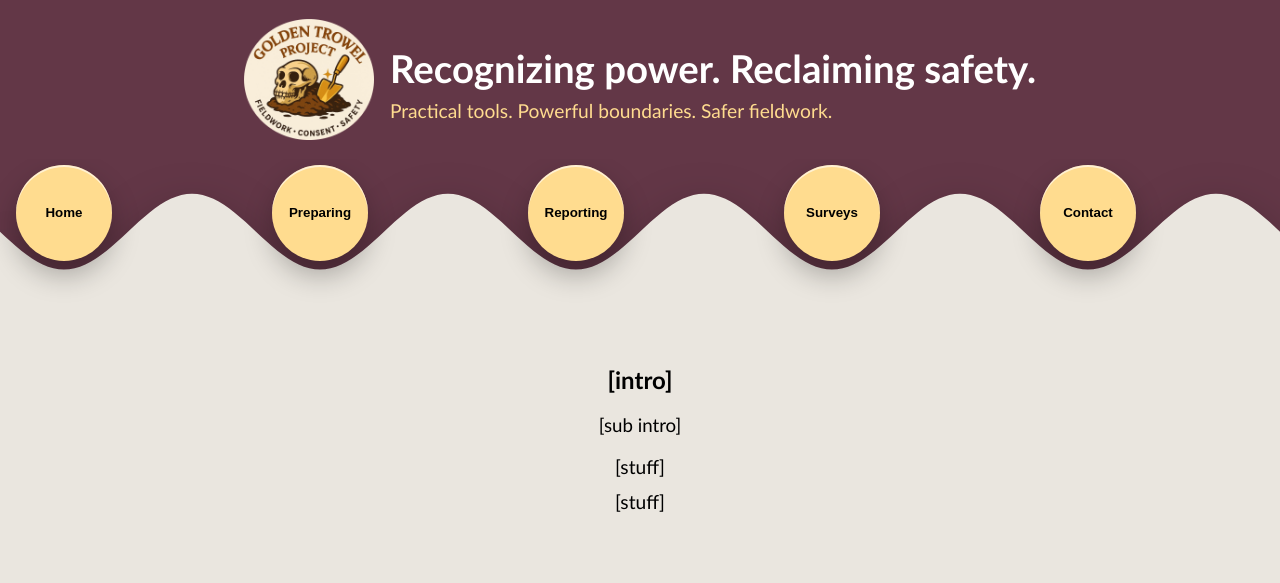
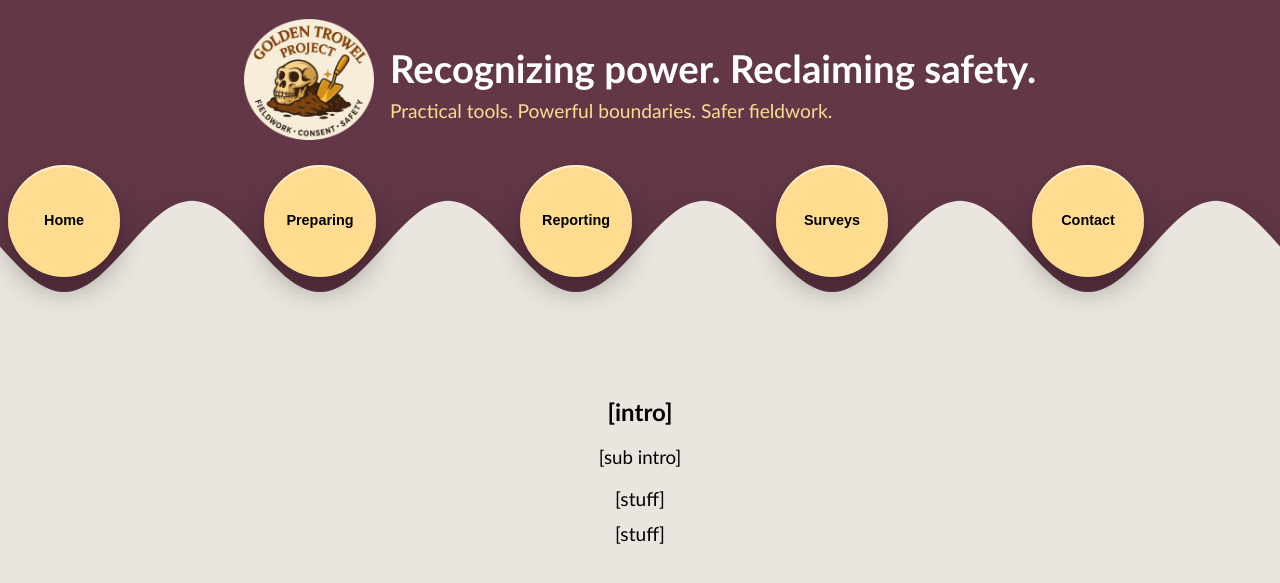
Before and after one commit to AnthroSafetyWarrior/GoldenTrowelProject, a Jekyll site: the page built from _pages/contact.html, in a window 1280 px wide. Shown: the top 583 px of the page. Built offline with Jekyll 4.4.1, drawn with Linux system fonts in a browser that asks for light colours.

Commit message:
updating name

```diff
--- a/_layouts/default.html
+++ b/_layouts/default.html
@@ -13,7 +13,7 @@
     body { font-family: Calibri, sans-serif; background:#eae6df; margin:0; }
     img, svg, video { max-width:100%; height:auto; display:block; }
     h1{ font-size:clamp(1.8rem,5.5vw,2.4rem); margin:.2em 0; }
-    p { font-size:clamp(1rem,2.8vw,1.2rem);  margin:.6em 0; }
+    p { font-size:clamp(1rem,2.8vw,1.2rem); margin:.6em 0; }
     main{ width:min(100%,1100px); margin-inline:auto; padding:clamp(16px,4vw,28px); text-align:center; }
 
     /* ---------- Header ---------- */
@@ -29,16 +29,16 @@
     .header-text{ text-align:left; }
     .header-text p{ margin:.3em 0 0; color:#ffdc8f; }
 
-    /* ---------- Wave + Circle Nav (scrollable at all sizes) ---------- */
+    /* ---------- Wave + Circles (the only nav) ---------- */
     .wave-nav{
       position:relative; background:#633747;
-      overflow-x:auto; overflow-y:hidden;
-      -webkit-overflow-scrolling:touch;
-      /* height is set by JS based on circle size; keep a safe minimum */
-      min-height:140px;
+      overflow-x:auto; overflow-y:hidden; -webkit-overflow-scrolling:touch;
+      min-height:150px;            /* JS will raise this as circles grow */
+      scrollbar-gutter: stable;    /* avoid layout jump on some browsers */
+      /* hide the horizontal scrollbar */
+      scrollbar-width: none;       /* Firefox */
     }
-    .wave-nav::-webkit-scrollbar{ height:8px; background:transparent; }
-    .wave-nav::-webkit-scrollbar-thumb{ background:rgba(0,0,0,.15); border-radius:8px; }
+    .wave-nav::-webkit-scrollbar{ display:none; height:0; } /* WebKit */
 
     .wave-track{ position:relative; height:100%; min-width:1100px; }
     .wave{
@@ -50,20 +50,20 @@
 
     .circle-nav{ position:absolute; inset:0; pointer-events:none; }
     .circle-btn{
-      --size: clamp(64px, 8.5vw, 96px);
+      /* Bigger minimum, comfortable max */
+      --size: clamp(76px, 9.25vw, 112px);
       position:absolute; width:var(--size); height:var(--size);
-      border:none; border-radius:50%;
+      border:0; border-radius:50%;
       display:flex; align-items:center; justify-content:center; text-align:center;
       padding:6px; line-height:1.1; font-weight:800;
+      font-size:clamp(.9rem, 1.1vw, 1rem);   /* keep labels readable */
       background:#ffdc8f; color:#000; pointer-events:auto; cursor:pointer;
-      box-shadow:
-        0 14px 28px rgba(0,0,0,.28),
-        0 2px 0 rgba(255,255,255,.6) inset;
+      box-shadow: 0 14px 28px rgba(0,0,0,.28), 0 2px 0 rgba(255,255,255,.6) inset;
       transition: transform .15s ease, background .15s ease, color .15s ease;
-      z-index: 1; /* make sure they sit above the wave fill */
+      z-index:1;
     }
     .circle-btn:hover{ transform:translateY(-2px); background:#633747; color:#fff; }
-    .circle-btn::after{ content:none; } /* labels go inside the circle */
+    .circle-btn::after{ content:none; } /* labels stay inside the circle */
   </style>
 </head>
 
@@ -82,7 +82,7 @@
     </div>
   </header>
 
-  <!-- Wave + Circle Nav (only nav) -->
+  <!-- Wave + Circles -->
   <section class="wave-nav" aria-label="Primary navigation">
     <div class="wave-track">
       <svg class="wave" preserveAspectRatio="none" aria-hidden="true"></svg>
@@ -100,7 +100,7 @@
     {{ content }}
   </main>
 
-  <!-- Wave + buttons (scrollable, size-aware) -->
+  <!-- Wave + buttons logic -->
   <script>
   (() => {
     const wrap  = document.querySelector('.wave-nav');
@@ -109,22 +109,23 @@
     const btns  = track?.querySelectorAll('.circle-btn') || [];
     if (!wrap || !track || !svg || !btns.length) return;
 
+    // visuals
     const WAVES = 5;
-    const AMPFR = 0.24;
-    const BASE  = 0.46;
-    const FILL1 = '#eae6df';   // page background
+    const AMPFR = 0.24;          // amplitude as fraction of height
+    const BASE  = 0.46;          // vertical baseline (0 = top, 1 = bottom)
+    const FILL1 = '#eae6df';     // same as page background
 
+    // height tracks circle size so the wave never crushes the labels
     function setHeight(){
-      const btn = wrap.querySelector('.circle-btn');
-      const size = btn ? (btn.offsetHeight || parseFloat(getComputedStyle(btn).height)) : 72;
-      const h = Math.max(140, size*1.65);   // room for larger buttons
+      const btn  = wrap.querySelector('.circle-btn');
+      const size = btn ? (btn.offsetHeight || parseFloat(getComputedStyle(btn).height)) : 76;
+      const h    = Math.max(150, size*1.7);              // give it comfy headroom
       wrap.style.height = h + 'px';
     }
 
     function draw(){
-      // Make the wave strip wider than the viewport so it can scroll if needed.
       const vw = wrap.clientWidth;
-      const W  = Math.max(vw, 1280);          // change 1280 if you want earlier/later scrolling
+      const W  = Math.max(vw, 1280);                     // wide strip -> can scroll
       track.style.width = W + 'px';
       svg.style.width   = W + 'px';
 
@@ -147,29 +148,32 @@
       p.setAttribute('fill', FILL1);
       svg.appendChild(p);
 
-      // Place circles at wave maxima (visual troughs), with smart vertical lift
+      // position circles at the sine maxima (visual troughs)
       const overlay = track.querySelector('.circle-nav');
       overlay.style.width = W + 'px';
-      const pad = Math.max(40, W * 0.03);
 
+      const pad = Math.max(48, W * 0.03);                // keep away from edges
       [...btns].forEach((btn, n) => {
-        const theta = 0.5*Math.PI + 2*Math.PI*n;   // π/2 + 2πn
-        let x = theta / k; x = Math.max(pad, Math.min(W - pad, x));
+        const theta = Math.PI/2 + 2*Math.PI*n;           // maxima
+        let x = theta / k;
+        x = Math.max(pad, Math.min(W - pad, x));
 
         const yCurve = BASE*H + A*Math.sin(k*x);
         const size   = btn.offsetWidth || parseFloat(getComputedStyle(btn).width);
 
-        const INSET_FR      = 0.38;                 // higher = farther above trough
-        const BASE_LIFT     = size * 0.50;          // proportional raise
-        const DOWN_FOR_BIG  = Math.max(0, size - 86) * 0.35; // nudge down when huge
-        const EXTRA_LIFT    = H * 0.05;             // tie to header height
+        // Constant visual spacing above trough:
+        const INSET_FR      = 0.38;                      // 0 = bottom of trough
+        const inset         = A * INSET_FR;
 
-        const inset = A * INSET_FR;
-        const lift  = BASE_LIFT - DOWN_FOR_BIG + EXTRA_LIFT;
+        // Lift tuned to circle size so big circles drop a touch to avoid clipping
+        const baseLift      = size * 0.52;
+        const dropForHuge   = Math.max(0, size - 96) * 0.40;
+        const extraLift     = H * 0.05;
+        const lift          = baseLift - dropForHuge + extraLift;
 
         const cx = x - size/2;
-        let cy = yCurve - inset - size/2 - lift;
-        cy = Math.max(6, cy);                       // never clip at top
+        let cy   = yCurve - inset - size/2 - lift;
+        cy = Math.max(6, cy);                             // never clip at top
 
         btn.style.left = `${cx}px`;
         btn.style.top  = `${cy}px`;
```
Also changed, not shown: other parts of _layouts/default.html (+2 -2 lines).
